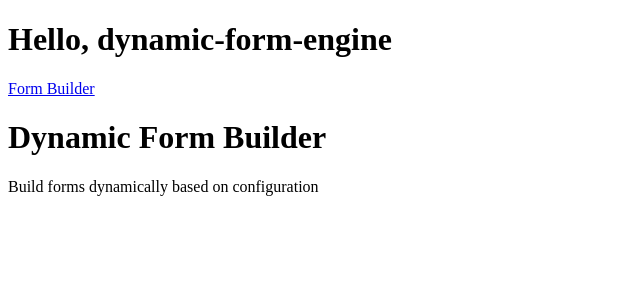
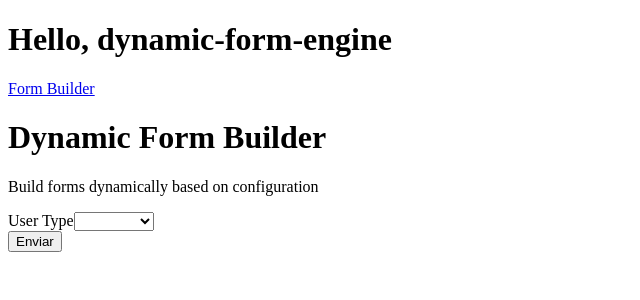
Before and after one commit to jessicaperuggia/dynamic-form-engine, an Angular app in the folder dynamic-form-engine/: page /form-builder in a window 1280 px wide. Shown: the top 300 px of the page, without its empty margins (0-640 px from the left). Built offline with nearby package versions, Linux system fonts and the light colour scheme.

Commit message:
feat: add dynamic validation and error handling to form engine
- support required, minLength, maxLength, pattern
- display validation messages in UI
- disable submit button when form is invalid

```diff
--- a/dynamic-form-engine/src/app/features/form-builder/components/dynamic-form/dynamic-form.component.html
+++ b/dynamic-form-engine/src/app/features/form-builder/components/dynamic-form/dynamic-form.component.html
@@ -1,3 +1,5 @@
+<form [formGroup]="form" (ngSubmit)="onSubmit()">
+
   <div *ngFor="let field of fields">
 
     <div *ngIf="isVisible(field)">
@@ -5,22 +7,25 @@
       <label>{{ field.label }}</label>
 
       <!-- TEXT -->
-    <input
-      *ngIf="field.type === 'text'"
-      type="text"
-      (input)="updateValue(field.name, $any($event.target).value)"
-    />
+      <input *ngIf="field.type === 'text'" type="text" [formControlName]="field.name" />
 
       <!-- SELECT -->
-    <select
-      *ngIf="field.type === 'select'"
-      (change)="updateValue(field.name, $any($event.target).value)"
-    >
+      <select *ngIf="field.type === 'select'" [formControlName]="field.name">
         <option *ngFor="let opt of field.options" [value]="opt.value">
           {{ opt.label }}
         </option>
       </select>
 
+      <div class="error" *ngIf="getControl(field.name)?.invalid && (getControl(field.name)?.touched || getControl(field.name)?.dirty)">
+        <span *ngIf="getControl(field.name)?.errors?.['required']">{{ field.errorMessage || (field.label + ' é obrigatório') }}</span>
+        <span *ngIf="getControl(field.name)?.errors?.['minlength']">Mínimo de {{ field.validators?.minLength }} caracteres.</span>
+        <span *ngIf="getControl(field.name)?.errors?.['pattern']">Valor inválido.</span>
       </div>
 
     </div>
+
+  </div>
+
+  <button type="submit" [disabled]="form.invalid">Enviar</button>
+
+</form>
--- a/dynamic-form-engine/src/app/features/form-builder/components/dynamic-form/dynamic-form.component.ts
+++ b/dynamic-form-engine/src/app/features/form-builder/components/dynamic-form/dynamic-form.component.ts
@@ -1,26 +1,55 @@
 import { CommonModule } from '@angular/common';
-import { Component, Input } from '@angular/core';
+import { Component, Input, OnInit, Output, EventEmitter } from '@angular/core';
+import { ReactiveFormsModule, FormGroup, FormControl, Validators } from '@angular/forms';
 import { DynamicFormField } from '../../models/form-field.model';
 
 @Component({
   selector: 'app-dynamic-form',
   standalone: true,
-  imports: [CommonModule],
+  imports: [CommonModule, ReactiveFormsModule],
   templateUrl: './dynamic-form.component.html',
   styleUrls: ['./dynamic-form.component.scss']
 })
-export class DynamicFormComponent {
+export class DynamicFormComponent implements OnInit {
   @Input() fields: DynamicFormField[] = [];
+  @Output() submitForm = new EventEmitter<any>();
 
-  formData: any = {};
+  form: FormGroup = new FormGroup({});
 
-  updateValue(name: string, value: any) {
-    this.formData[name] = value;
+  ngOnInit() {
+    const group: Record<string, FormControl> = {};
+
+    this.fields.forEach(field => {
+      const validators = [];
+      if (field.validators) {
+        if (field.validators.required) validators.push(Validators.required);
+        if (field.validators.minLength) validators.push(Validators.minLength(field.validators.minLength));
+        if (field.validators.maxLength) validators.push(Validators.maxLength(field.validators.maxLength));
+        if (field.validators.pattern) validators.push(Validators.pattern(field.validators.pattern));
+      }
+
+      group[field.name] = new FormControl(field.value || '', validators);
+    });
+
+    this.form = new FormGroup(group);
   }
 
   isVisible(field: DynamicFormField): boolean {
     if (!field.visibleWhen) return true;
 
-    return this.formData[field.visibleWhen.field] === field.visibleWhen.value;
+    const value = this.form.get(field.visibleWhen.field)?.value;
+    return value === field.visibleWhen.value;
+  }
+
+  getControl(name: string) {
+    return this.form.get(name);
+  }
+
+  onSubmit() {
+    if (this.form.valid) {
+      this.submitForm.emit(this.form.value);
+    } else {
+      this.form.markAllAsTouched();
+    }
   }
 }
--- a/dynamic-form-engine/src/app/features/form-builder/form-builder.component.html
+++ b/dynamic-form-engine/src/app/features/form-builder/form-builder.component.html
@@ -1,2 +1,6 @@
 <h1>Dynamic Form Builder</h1>
 <p>Build forms dynamically based on configuration</p>
+<app-dynamic-form
+  [fields]="formConfig"
+  (submitForm)="onSubmit($event)"
+></app-dynamic-form>
--- a/dynamic-form-engine/src/app/features/form-builder/form-builder.component.ts
+++ b/dynamic-form-engine/src/app/features/form-builder/form-builder.component.ts
@@ -9,6 +9,9 @@ import { DynamicFormComponent } from './components/dynamic-form/dynamic-form.com
   templateUrl: './form-builder.component.html'
 })
 export class FormBuilderComponent {
+    onSubmit(data: any) {
+  console.log('Form data:', data);
+}
   formConfig: DynamicFormField[] = [
     {
       type: 'select',
```
Also changed, not shown: dynamic-form-engine/src/app/features/form-builder/models/form-field.model.ts (+9 -0 lines). Lines whose indentation alone changed are shown as unchanged.
